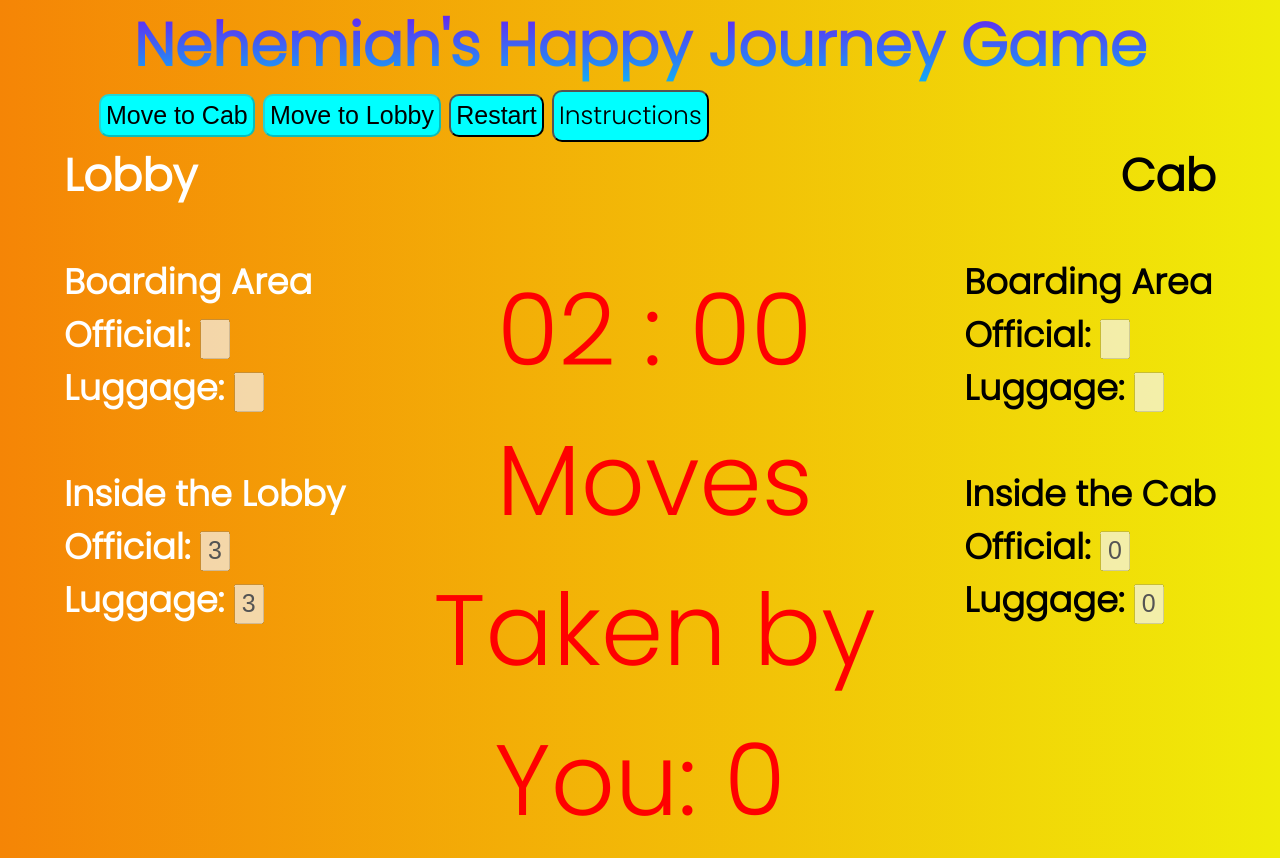
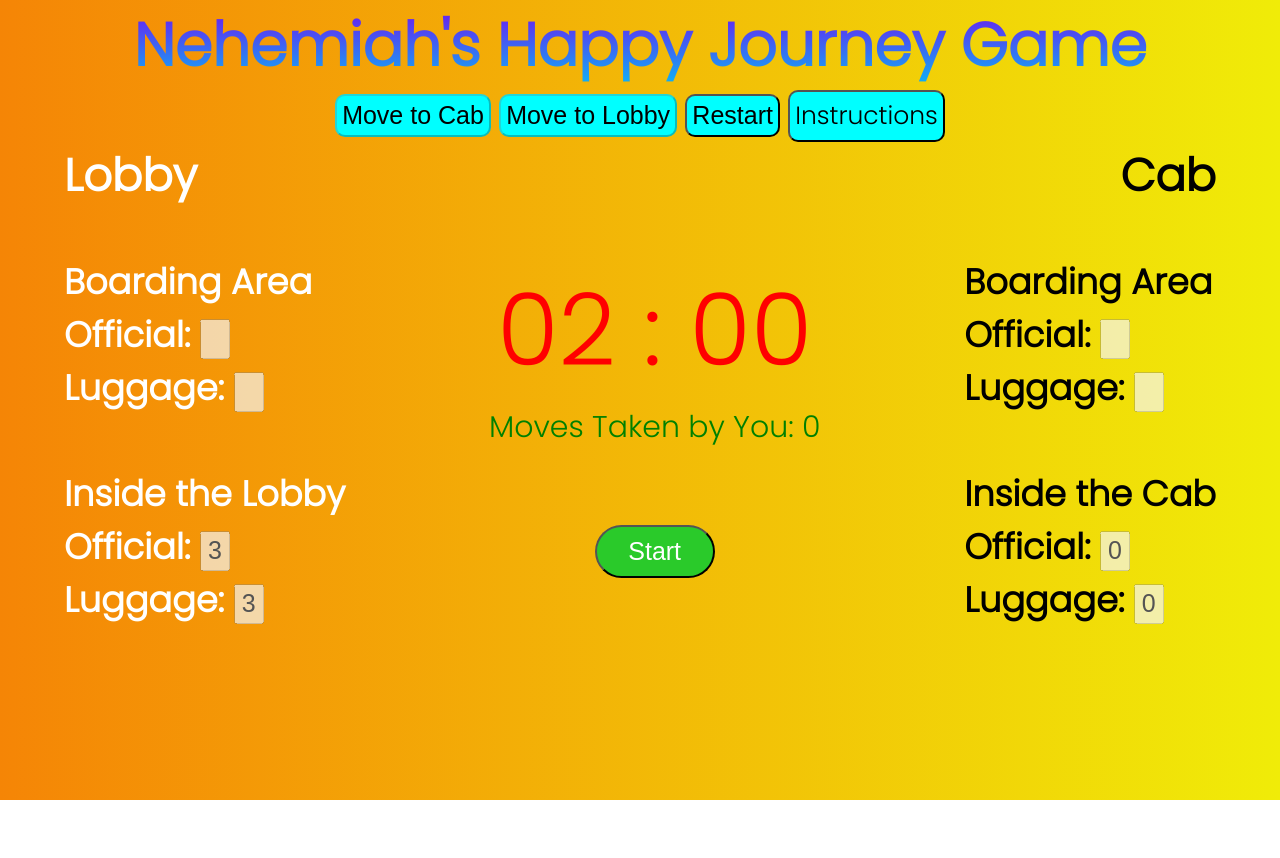
Before and after one commit to Nehemiah27/HappyJourneyGame, a plain HTML site: page index.html in a window 1280 px wide. Shown: the top 858 px of the page. After the commit the page ends 800 px from the top, so only its background shows below. Drawn offline with Linux system fonts and the light colour scheme.

Commit message:
movesTakenUpdated

```diff
--- a/styles.css
+++ b/styles.css
@@ -62,8 +62,7 @@ input[type=text] {
 
 /*  Styling of buttons started*/
 #buttons {
-    padding-left: 30px;
-    margin-left: 5px;
+    text-align: center;
 }
 
 
@@ -96,16 +95,18 @@ a {
     cursor: pointer;
     font-family: 'Poppins', sans-serif;
 }
+
 /*end of styling of buttons  */
 
 /* Start of Styling Timer */
-#functionForTime{
+#functionForTime {
     text-align: center;
     color: red;
     font-family: 'Poppins', sans-serif;
     font-size: 100px;
 }
-.start{
+
+.start {
     padding: 10px;
     border-radius: 30px;
     width: 120px;
@@ -113,10 +114,13 @@ a {
     color: white;
     background-color: rgb(42, 202, 42);
 }
-.start:hover{
+
+.start:hover {
     font-size: 30px;
     border-radius: 50px;
+    cursor: pointer;
 }
+
 /* end of Styling Timer */
 
 #suggestions {
@@ -124,3 +128,13 @@ a {
     padding-left: 85px;
     color: red;
 }
+
+#tracker {
+    font-size: 30px;
+    color: green;
+}
+
+#warning {
+    text-align: center;
+    justify-self: center;
+}
```
